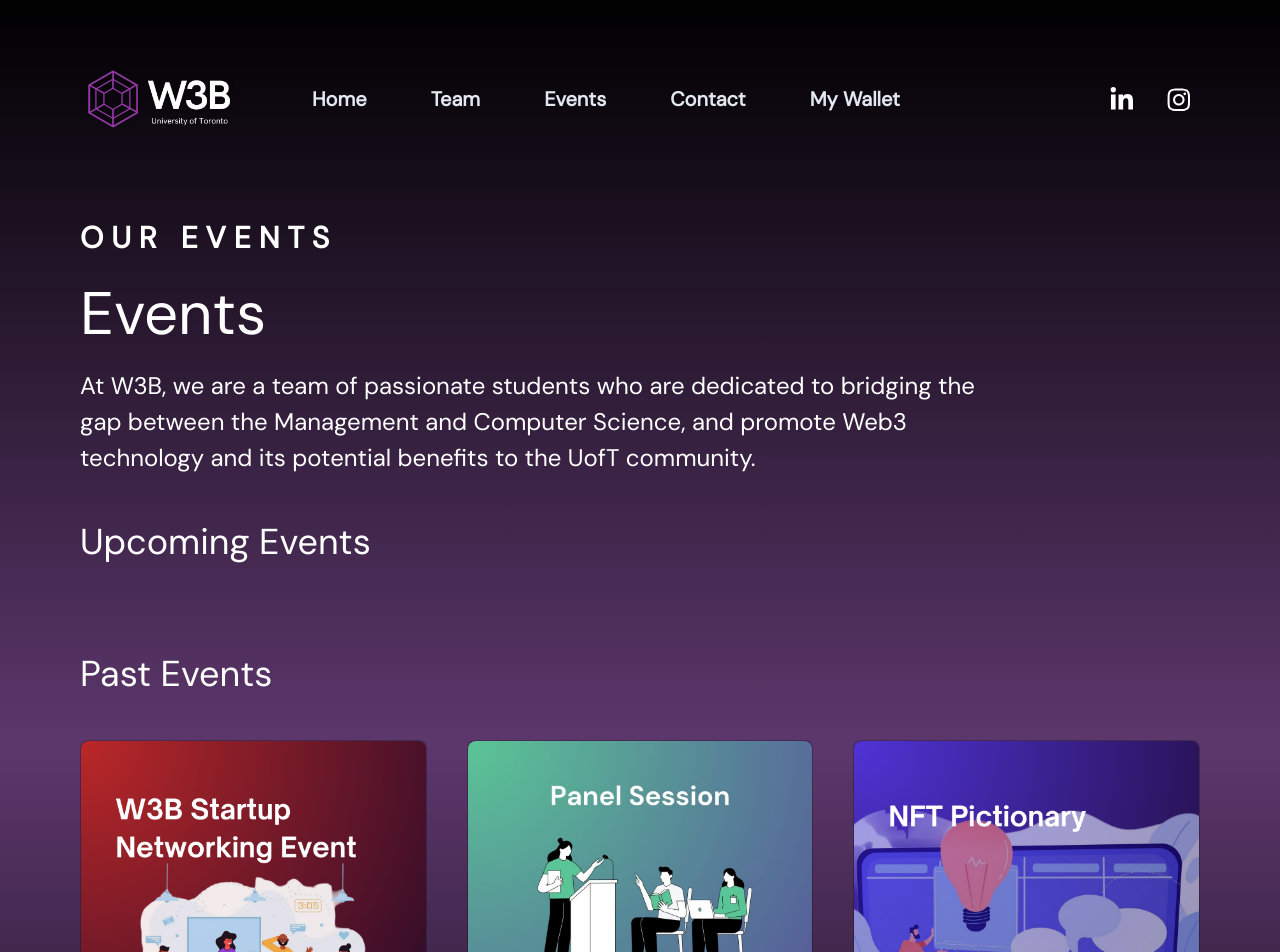
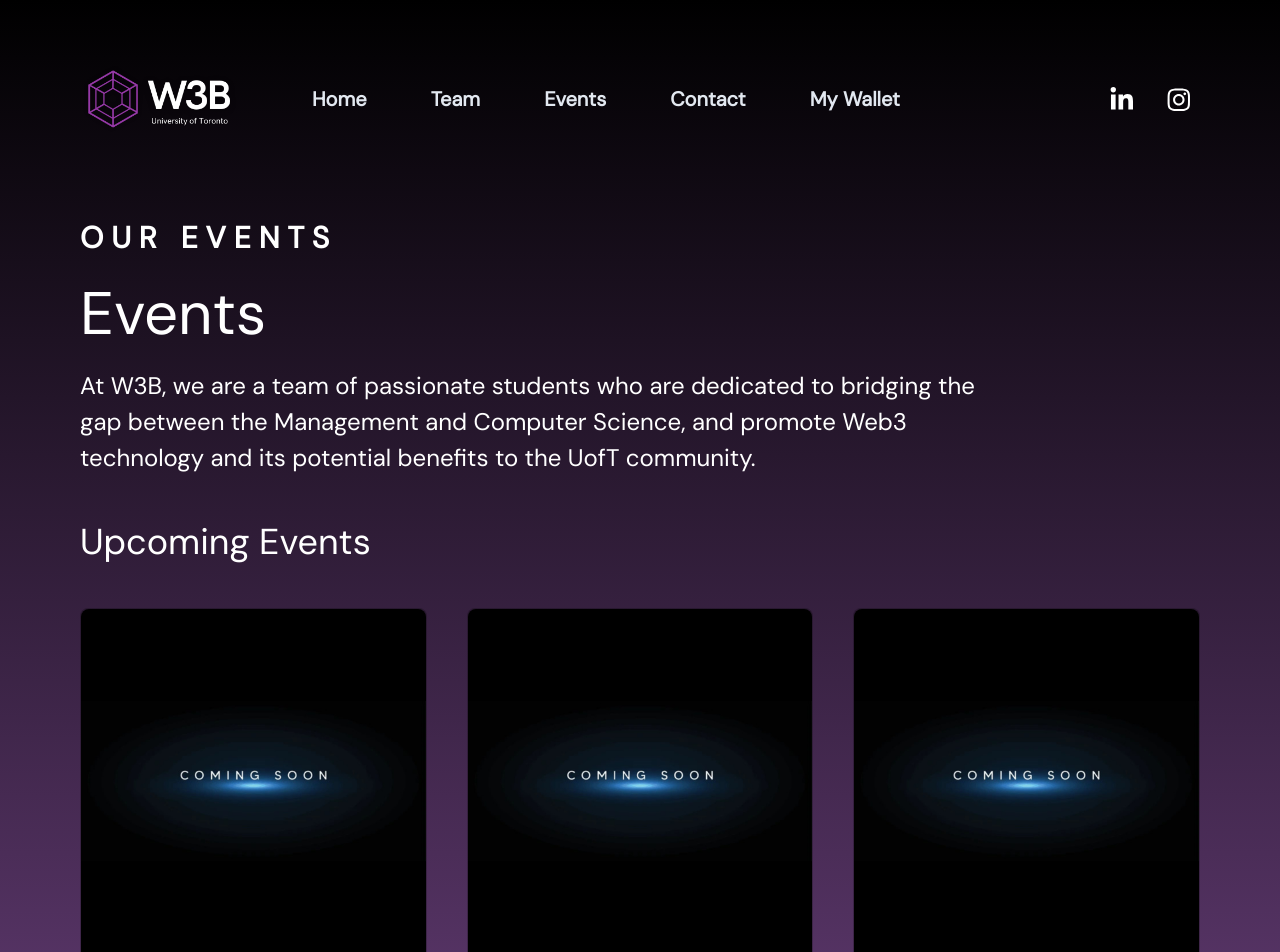
Before and after one commit to web3-uoft/webuoft-frontend, a Next.js app: page /events in a window 1280 px wide. Shown: the top 952 px of the page. Built offline with nearby package versions, Linux system fonts and the light colour scheme.

Commit message:
added upcoming events for 2025

```diff
--- a/components/Events/events.js
+++ b/components/Events/events.js
@@ -71,4 +71,33 @@ export const EVENTS_DATA = [
         tags: [99,1,4],
         date: new Date('October 24, 2024'),
     },
+    // events for 2025
+    {
+        image: "assets/event_pics/placeholder.jpg",
+        link: null,
+        name: "Badminton Tournament",
+        tags: [3,4],
+        date: new Date('September 6, 2025'), // placeholder date
+    },
+    {
+        image: "assets/event_pics/placeholder.jpg",
+        link: null,
+        name: "Da Vinci Hackathon",
+        tags: [99, 1, 4],
+        date: new Date('October 15, 2025'), // placeholder date
+    },
+    {
+        image: "assets/event_pics/placeholder.jpg",
+        link: null,
+        name: "On-Chain Voting Demo",
+        tags: [2],
+        date: new Date('November 10, 2025'), // placeholder date
+    },
+    {
+        image: "assets/event_pics/placeholder.jpg",
+        link: null,
+        name: "Solidity 101 Workshop",
+        tags: [2],
+        date: new Date('December 20, 2025'), // placeholder date
+    },
 ]
```
Also changed, not shown: public/assets/event_pics/placeholder.jpg (added).
